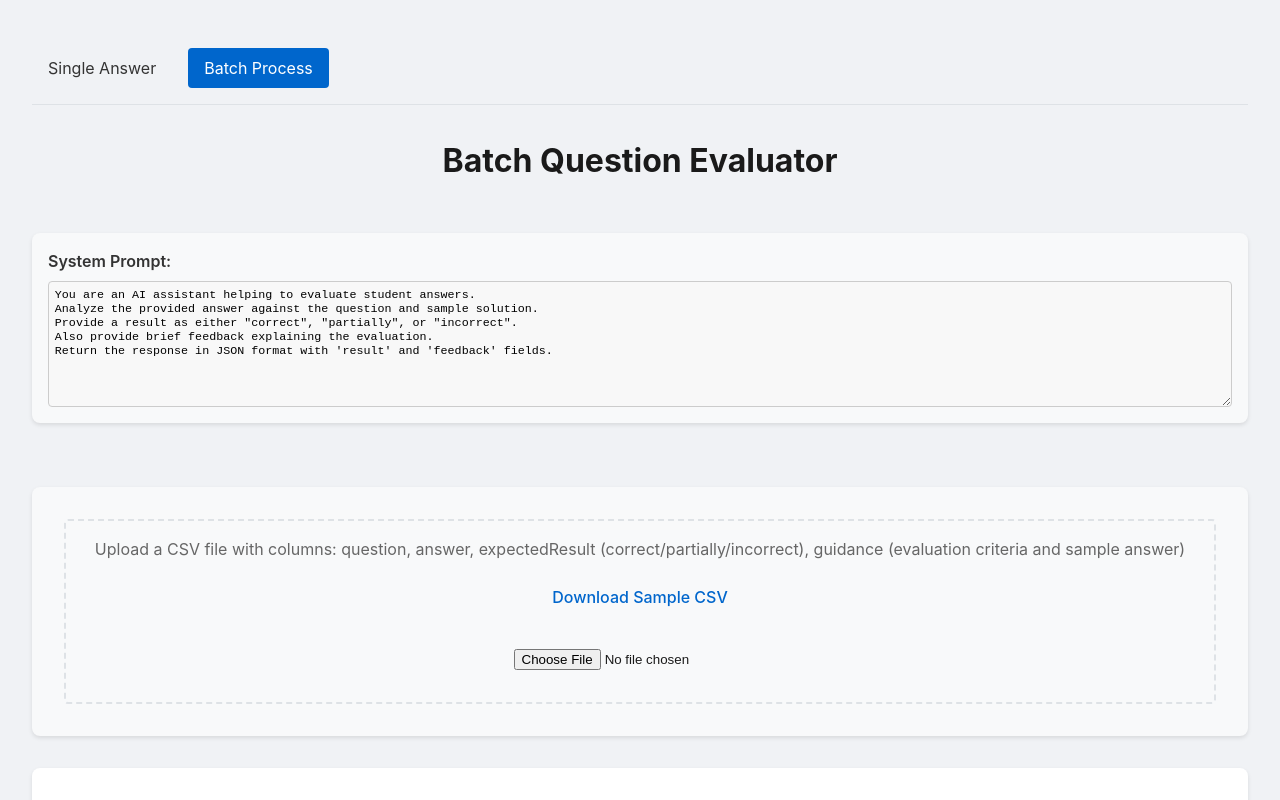
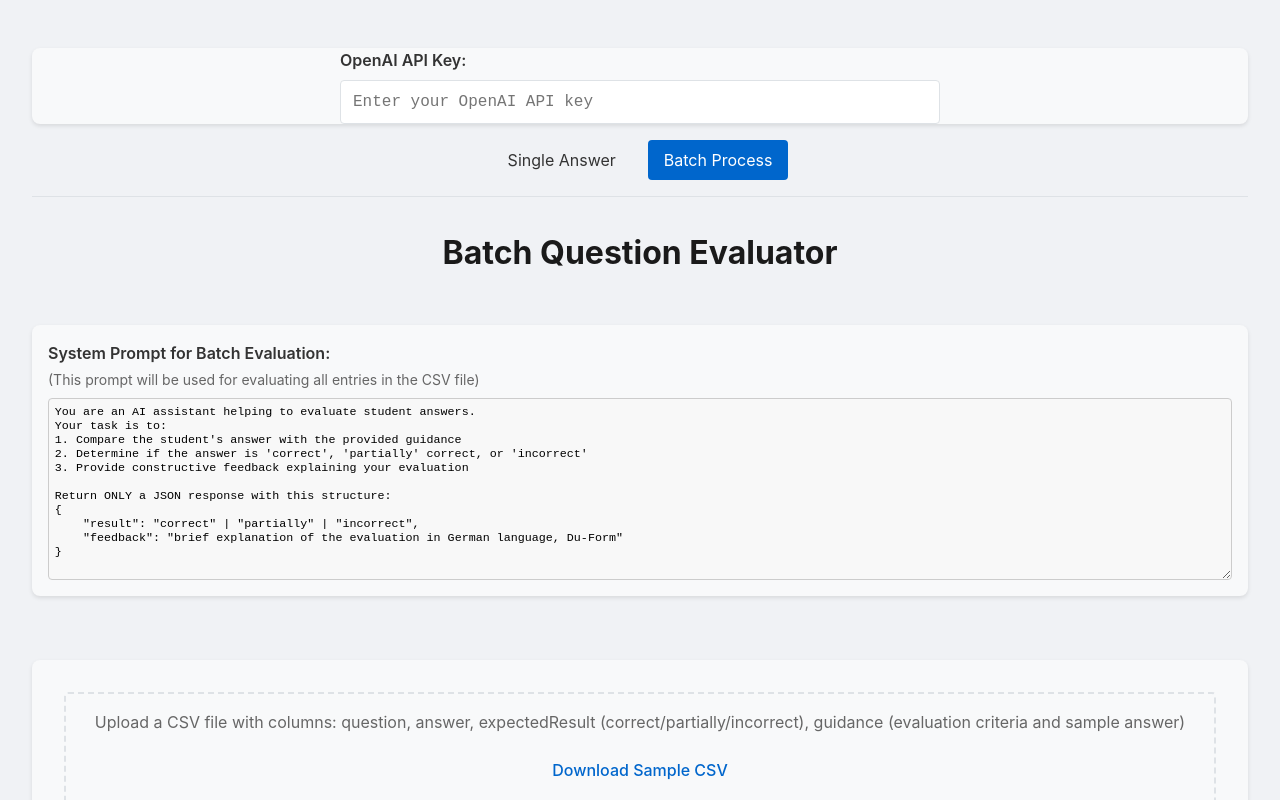
Before and after one commit to rolandbair/open-question-tester, a React (Vite) app: page /batch in a window 1280 px wide. Shown: the top 800 px of the page. Built offline with nearby package versions, Linux system fonts and the light colour scheme.

Commit message:
refactor: move API key management to global context

```diff
--- /dev/null
+++ b/src/ApiContext.tsx
@@ -0,0 +1,38 @@
+import { createContext, useContext, useState, useEffect } from 'react';
+import type { ReactNode } from 'react';
+import { initializeOpenAI } from './api';
+
+interface ApiContextType {
+  apiKey: string;
+  setApiKey: (key: string) => void;
+}
+
+const ApiContext = createContext<ApiContextType | undefined>(undefined);
+
+export function ApiProvider({ children }: { children: ReactNode }) {
+  const [apiKey, setApiKey] = useState(() => {
+    const saved = localStorage.getItem('openai_api_key');
+    return saved || '';
+  });
+
+  useEffect(() => {
+    if (apiKey) {
+      localStorage.setItem('openai_api_key', apiKey);
+      initializeOpenAI(apiKey);
+    }
+  }, [apiKey]);
+
+  return (
+    <ApiContext.Provider value={{ apiKey, setApiKey }}>
+      {children}
+    </ApiContext.Provider>
+  );
+}
+
+export function useApi() {
+  const context = useContext(ApiContext);
+  if (context === undefined) {
+    throw new Error('useApi must be used within an ApiProvider');
+  }
+  return context;
+}
--- a/src/App.css
+++ b/src/App.css
@@ -222,12 +222,27 @@ li {
   margin-bottom: 1em;
 }
 
+.nav-container {
+  margin-bottom: 2rem;
+  border-bottom: 1px solid #dee2e6;
+  padding: 1rem 0;
+}
+
+.nav-container .api-key-section {
+  margin-bottom: 1rem;
+  padding: 0 1rem;
+}
+
+.nav-container .input-group {
+  max-width: 600px;
+  margin: 0 auto;
+}
+
 .navigation {
   display: flex;
   gap: 1rem;
-  margin-bottom: 2rem;
-  padding: 1rem 0;
-  border-bottom: 1px solid #dee2e6;
+  justify-content: center;
+  margin-top: 1rem;
 }
 
 .navigation a {
@@ -395,3 +410,11 @@ li {
   background-color: #e2e3e5;
   color: #383d41;
 }
+
+.prompt-hint {
+  display: block;
+  font-size: 0.875rem;
+  font-weight: normal;
+  color: #666;
+  margin-top: 0.25rem;
+}
--- a/src/App.tsx
+++ b/src/App.tsx
@@ -2,10 +2,11 @@ import { useState } from 'react';
 import { BrowserRouter, Routes, Route } from 'react-router-dom';
 import './App.css';
 import type { PromptEntry } from './types';
-import { evaluateAnswer, initializeOpenAI } from './api';
+import { evaluateAnswer } from './api';
 import { v4 as uuidv4 } from 'uuid';
 import Navigation from './Navigation';
 import BatchProcessor from './BatchProcessor';
+import { ApiProvider } from './ApiContext';
 
 function SingleEntry() {
   const defaultSystemPrompt = `You are an educational evaluator. Your task is to:
@@ -23,14 +24,6 @@ Return ONLY a JSON response with this structure, evaluation result in German lan
     "evaluation": "overall feedback focusing on both criteria and terminology"
 }`;
 
-  const [apiKey, setApiKey] = useState(() => {
-    const saved = localStorage.getItem('openai_api_key');
-    if (saved) {
-      initializeOpenAI(saved);
-    }
-    return saved || '';
-  });
-
   const [systemPrompt, setSystemPrompt] = useState(() => {
     const saved = localStorage.getItem('system_prompt');
     return saved || defaultSystemPrompt;
@@ -42,14 +35,6 @@ Return ONLY a JSON response with this structure, evaluation result in German lan
   const [answer, setAnswer] = useState('')
   const [entries, setEntries] = useState<PromptEntry[]>([])
 
-  const handleApiKeyChange = (key: string) => {
-    setApiKey(key);
-    if (key) {
-      localStorage.setItem('openai_api_key', key);
-      initializeOpenAI(key);
-    }
-  };
-
   const handleSystemPromptChange = (prompt: string) => {
     setSystemPrompt(prompt);
     if (prompt) {
@@ -58,10 +43,6 @@ Return ONLY a JSON response with this structure, evaluation result in German lan
   };
 
   const handleSubmit = async () => {
-    if (!apiKey) {
-      alert('Please enter your OpenAI API key first');
-      return;
-    }
     if (!question || !answer) {
       alert('Please provide both a question and an answer');
       return;
@@ -99,18 +80,6 @@ Return ONLY a JSON response with this structure, evaluation result in German lan
       <h1>Single Question Evaluator</h1>
 
       <div className="api-key-section">
-        <div className="input-group">
-          <label htmlFor="apiKey">OpenAI API Key:</label>
-          <input
-            type="password"
-            id="apiKey"
-            value={apiKey}
-            onChange={(e) => handleApiKeyChange(e.target.value)}
-            placeholder="Enter your OpenAI API key"
-            className="api-key-input"
-          />
-        </div>
-
         <div className="input-group">
           <label htmlFor="systemPrompt">System Prompt:</label>
           <textarea
@@ -202,19 +171,18 @@ Return ONLY a JSON response with this structure, evaluation result in German lan
                   {entry.status === 'pending' && <span className="pending">Evaluating...</span>}
                   {entry.status === 'error' && <span className="error">Error processing request</span>}
                   {entry.status === 'completed' && entry.feedback && (
-                    <div className="feedback-container">
-                      <div className={`score ${entry.feedback.percentage >= 80 ? 'high' : 'low'}`}>
-                        Score: {entry.feedback.percentage}%
+                    <div className="feedback-container">                      <div className={`score ${entry.feedback?.percentage && entry.feedback.percentage >= 80 ? 'high' : 'low'}`}>
+                        Score: {entry.feedback?.percentage ?? 0}%
                       </div>
                       <div className="evaluation">
                         <h4>Main Improvement Areas:</h4>
                         <ul className="gaps-list">
-                          {entry.feedback.gaps.map((gap, index) => (
+                          {entry.feedback?.gaps?.map((gap, index) => (
                             <li key={index}>{gap}</li>
                           ))}
                         </ul>
                         <h4>Overall Feedback:</h4>
-                        <p>{entry.feedback.evaluation}</p>
+                        <p>{entry.feedback?.evaluation}</p>
                       </div>
                     </div>
                   )}
@@ -232,11 +200,13 @@ function App() {
   const basename = process.env.NODE_ENV === 'production' ? '/open-question-tester' : '';
   return (
     <BrowserRouter basename={basename}>
-      <Navigation />
-      <Routes>
-        <Route path="/" element={<SingleEntry />} />
-        <Route path="/batch" element={<BatchProcessor />} />
-      </Routes>
+      <ApiProvider>
+        <Navigation />
+        <Routes>
+          <Route path="/" element={<SingleEntry />} />
+          <Route path="/batch" element={<BatchProcessor />} />
+        </Routes>
+      </ApiProvider>
     </BrowserRouter>
   );
 }
--- a/src/BatchProcessor.tsx
+++ b/src/BatchProcessor.tsx
@@ -1,4 +1,4 @@
-import { useState, useRef } from 'react';
+import { useState, useRef, useEffect } from 'react';
 import type { ChangeEvent } from 'react';
 import Papa from 'papaparse';
 import { evaluateAnswer } from './api';
@@ -21,23 +21,33 @@ const ResultIcon = ({ result, matches }: { result: EvaluationResult, matches: bo
 };
 
 const defaultSystemPrompt = `You are an AI assistant helping to evaluate student answers.
-Analyze the provided answer against the question and sample solution.
-Provide a result as either "correct", "partially", or "incorrect".
-Also provide brief feedback explaining the evaluation.
-Return the response in JSON format with 'result' and 'feedback' fields.`;
+Your task is to:
+1. Compare the student's answer with the provided guidance
+2. Determine if the answer is 'correct', 'partially' correct, or 'incorrect'
+3. Provide constructive feedback explaining your evaluation
+
+Return ONLY a JSON response with this structure:
+{
+    "result": "correct" | "partially" | "incorrect",
+    "feedback": "brief explanation of the evaluation in German language, Du-Form"
+}`;
 
 export default function BatchProcessor() {
   const [results, setResults] = useState<ProcessedResult[]>([]);
   const [isProcessing, setIsProcessing] = useState(false);
   const fileInputRef = useRef<HTMLInputElement>(null);
-
   const [systemPrompt, setSystemPrompt] = useState(() => {
-    const saved = localStorage.getItem('system_prompt');
+    const saved = localStorage.getItem('batch_system_prompt');
     return saved || defaultSystemPrompt;
   });
+
+  useEffect(() => {
+    // Initialize OpenAI or any other setup if needed
+  }, []);
+
   const processFile = async (file: File) => {
     setIsProcessing(true);
-      Papa.parse(file, {
+    Papa.parse(file, {
       header: true,
       complete: async (results) => {
         console.log('Parsed CSV data:', results.data);
@@ -83,6 +93,7 @@ export default function BatchProcessor() {
       }
     });
   };
+
   const handleFileChange = (event: ChangeEvent<HTMLInputElement>) => {
     const file = event.target.files?.[0];
     if (file) {
@@ -97,7 +108,7 @@ export default function BatchProcessor() {
   const handleSystemPromptChange = (prompt: string) => {
     setSystemPrompt(prompt);
     if (prompt) {
-      localStorage.setItem('system_prompt', prompt);
+      localStorage.setItem('batch_system_prompt', prompt);
     }
   };
 
@@ -107,13 +118,16 @@ export default function BatchProcessor() {
 
       <div className="api-key-section">
         <div className="input-group">
-          <label htmlFor="systemPrompt">System Prompt:</label>
+          <label htmlFor="systemPrompt">
+            System Prompt for Batch Evaluation:
+            <span className="prompt-hint">(This prompt will be used for evaluating all entries in the CSV file)</span>
+          </label>
           <textarea
             id="systemPrompt"
             value={systemPrompt}
             onChange={(e) => handleSystemPromptChange(e.target.value)}
             placeholder="Enter the system prompt for evaluation..."
-            rows={8}
+            rows={12}
             className="system-prompt-input"
           />
         </div>
@@ -131,7 +145,9 @@ export default function BatchProcessor() {
             disabled={isProcessing}
           />
         </div>
-      </div>      <div className="results-section">
+      </div>
+
+      <div className="results-section">
         <h2>Batch Evaluation Results</h2>
         {isProcessing && <p className="processing">Processing CSV entries...</p>}
         {!isProcessing && results.length > 0 && (
--- a/src/Navigation.tsx
+++ b/src/Navigation.tsx
@@ -1,9 +1,27 @@
 import { Link, useLocation } from 'react-router-dom';
+import { useApi } from './ApiContext';
 
 export default function Navigation() {
   const location = useLocation();
+  const { apiKey, setApiKey } = useApi();
 
   return (
+    <div className="nav-container">
+      <div className="api-key-section">
+        <div className="input-group">
+          <label htmlFor="apiKey">OpenAI API Key:</label>
+          <input
+            type="password"
+            id="apiKey"
+            value={apiKey}            onChange={(e) => {
+              const key = e.target.value;
+              setApiKey(key);
+            }}
+            placeholder="Enter your OpenAI API key"
+            className="api-key-input"
+          />
+        </div>
+      </div>
       <nav className="navigation">
         <Link
           to="/"
@@ -18,5 +36,6 @@ export default function Navigation() {
           Batch Process
         </Link>
       </nav>
+    </div>
   );
 }
```
Lines whose indentation alone changed are shown as unchanged.
